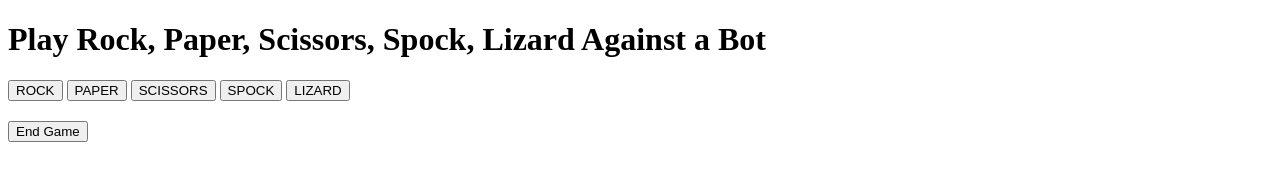
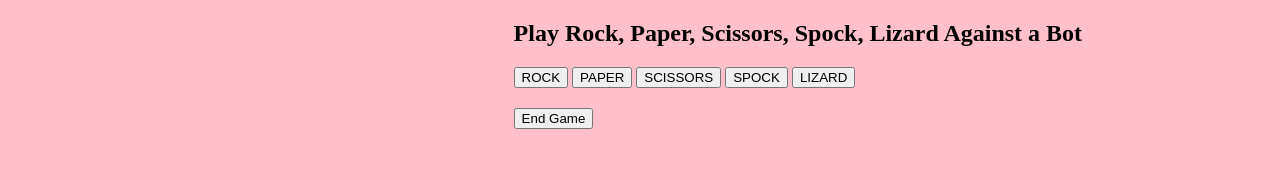
Before and after one commit to JohnbelMDev/Rock-Paper-Scissor-Lizard-Spock, a plain HTML site: page RockPaperServer/index.html in a window 1280 px wide. Drawn offline with Linux system fonts and the light colour scheme.

Commit message:
complete css

```diff
--- a/RockPaperServer/css/style.css
+++ b/RockPaperServer/css/style.css
@@ -0,0 +1,7 @@
+body{
+  background-color: pink;
+}
+.container{
+  width:50%;
+  margin-left: 40%;
+}
--- a/RockPaperServer/index.html
+++ b/RockPaperServer/index.html
@@ -8,6 +8,8 @@
 </head>
 
 <body>
+<section class="container">
+
 
   <h1>Play Rock, Paper, Scissors, Spock, Lizard Against a Bot</h1>
 
@@ -25,7 +27,7 @@
 
   <button  id="submit">End Game</button>
 
-
+</section>
   <script src="js/main.js"></script>
 </body>
 
```
